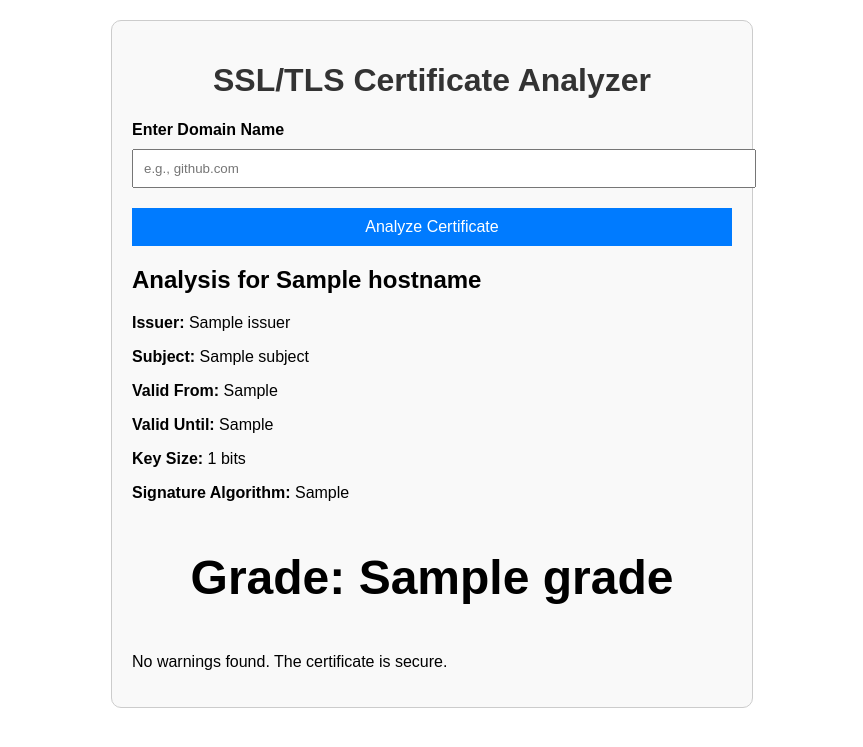
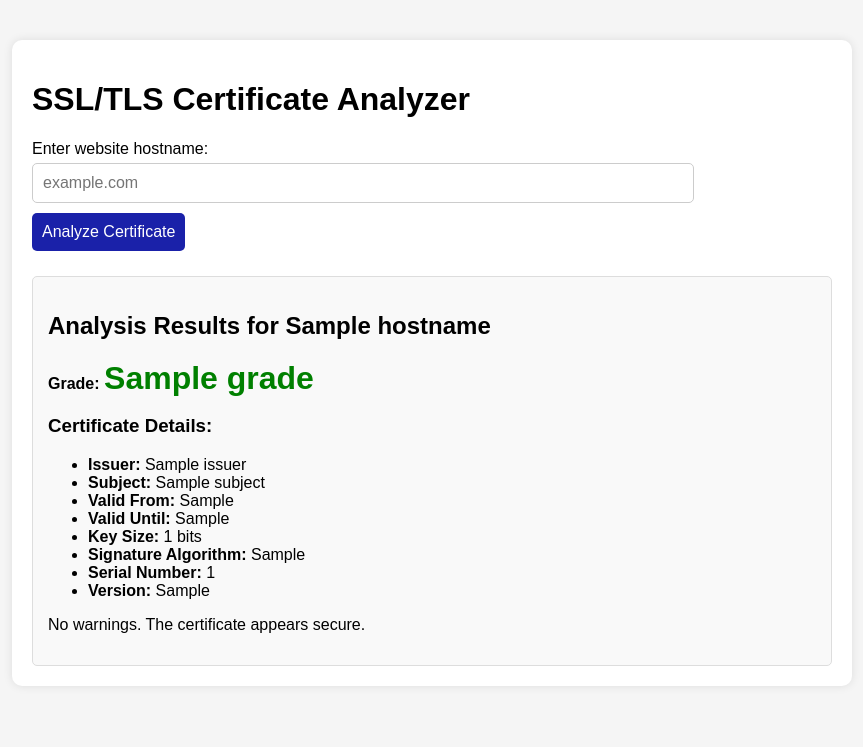
Before and after one commit to bhattadka/Final-Year-Project, a Django app: template wcd/website/templates/analyze.html in a window 1280 px wide. Shown: the top 747 px of the page, without its empty margins (208-1071 px from the left). Run offline with Django 5.2, Linux system fonts and the light colour scheme; the template is opened without the code that fills it: most values are stand-ins (such as "Sample title", 1, 10 or a date in 2020).

Commit message:
updated grading system

```diff
--- a/wcd/website/templates/analyze.html
+++ b/wcd/website/templates/analyze.html
@@ -7,102 +7,109 @@
     <style>
         body {
             font-family: Arial, sans-serif;
-            margin: 0;
+            margin: 20px;
             padding: 20px;
+            background-color: #f5f5f5;
+        }
+        h1 {
+            color: #000000;
         }
         .container {
-            max-width: 600px;
+            max-width: 800px;
             margin: 0 auto;
+            background-color: white;
             padding: 20px;
-            border: 1px solid #ccc;
             border-radius: 10px;
+            box-shadow: 0px 0px 10px rgba(0, 0, 0, 0.1);
+        }
+        .result {
+            margin-top: 20px;
+            padding: 15px;
+            border-radius: 5px;
             background-color: #f9f9f9;
+            border: 1px solid #ddd;
         }
-        h1 {
-            text-align: center;
-            color: #333;
+        .grade {
+            font-size: 2em;
+            font-weight: bold;
+            color: green;
         }
-        label {
-            font-weight: bold;
+        .warnings {
+            color: red;
+        }
+        form {
+            margin-bottom: 20px;
+        }
+        input[type="text"], button {
+            padding: 10px;
+            font-size: 16px;
+            margin: 5px 0;
+            border-radius: 5px;
         }
         input[type="text"] {
-            width: 100%;
-            padding: 10px;
-            margin-top: 10px;
-            margin-bottom: 20px;
+            width: 80%;
+            border: 1px solid #ccc;
         }
-        .btn {
-            display: block;
-            width: 100%;
-            padding: 10px;
-            background-color: #007bff;
+        button {
+            background-color: #1a21a9;
             color: white;
             border: none;
             cursor: pointer;
-            font-size: 16px;
+            align-items : center;
         }
-        .btn:hover {
-            background-color: #0056b3;
-        }
-        .result {
-            margin-top: 20px;
-        }
-        .grade {
-            font-size: 48px;
-            font-weight: bold;
-            text-align: center;
-        }
-        .grade.A { color: green; }
-        .grade.B { color: lightgreen; }
-        .grade.C { color: orange; }
-        .grade.D { color: orangered; }
-        .grade.F { color: red; }
-        ul {
-            list-style: none;
-            padding: 0;
-        }
-        ul li {
-            padding: 5px 0;
-        }
-        .warning {
-            color: red;
+        button:hover {
+            background-color: #45a049;
         }
     </style>
 </head>
 <body>
+
     <div class="container">
         <h1>SSL/TLS Certificate Analyzer</h1>
+
+        <!-- Input form to analyze the SSL certificate -->
         <form method="POST">
             {% csrf_token %}
-            <label for="hostname">Enter Domain Name</label>
-            <input type="text" id="hostname" name="hostname" required placeholder="e.g., github.com">
-            <button type="submit" class="btn">Analyze Certificate</button>
+            <label for="hostname">Enter website hostname:</label><br>
+            <input type="text" id="hostname" name="hostname" placeholder="example.com" required>
+            <br>
+            <button type="submit">Analyze Certificate</button>
         </form>
 
+        <!-- Show analysis results only if details are available -->
         {% if hostname %}
         <div class="result">
-            <h2>Analysis for {{ hostname }}</h2>
+            <h2>Analysis Results for {{ hostname }}</h2>
+            <p><strong>Grade:</strong> <span class="grade">{{ grade }}</span></p>
 
-            <p><strong>Issuer:</strong> {{ issuer }}</p>
-            <p><strong>Subject:</strong> {{ subject }}</p>
-            <p><strong>Valid From:</strong> {{ valid_before }}</p>
-            <p><strong>Valid Until:</strong> {{ valid_after }}</p>
-            <p><strong>Key Size:</strong> {{ key_size }} bits</p>
-            <p><strong>Signature Algorithm:</strong> {{ signature_algorithm }}</p>
-            <p class="grade {{ grade }}">Grade: {{ grade }}</p>
+            <h3>Certificate Details:</h3>
+            <ul>
+                <li><strong>Issuer:</strong> {{ issuer }}</li>
+                <li><strong>Subject:</strong> {{ subject }}</li>
+                <li><strong>Valid From:</strong> {{ valid_before }}</li>
+                <li><strong>Valid Until:</strong> {{ valid_after }}</li>
+                <li><strong>Key Size:</strong> {{ key_size }} bits</li>
+                <li><strong>Signature Algorithm:</strong> {{ signature_algorithm }}</li>
+                <li><strong>Serial Number:</strong> {{ serial_number }}</li>
+                <li><strong>Version:</strong> {{ cert_version }}</li>
+            </ul>
 
+            <!-- Display warnings, if any -->
             {% if warnings %}
-            <h3>Warnings:</h3>
-            <ul>
-                {% for warning in warnings %}
-                <li class="warning">{{ warning }}</li>
-                {% endfor %}
-            </ul>
+            <div class="warnings">
+                <h3>Warnings:</h3>
+                <ul>
+                    {% for warning in warnings %}
+                    <li>{{ warning }}</li>
+                    {% endfor %}
+                </ul>
+            </div>
             {% else %}
-            <p>No warnings found. The certificate is secure.</p>
+            <p>No warnings. The certificate appears secure.</p>
             {% endif %}
         </div>
         {% endif %}
     </div>
+
 </body>
 </html>
```
Also changed, not shown: wcd/website/views.py (+35 -5 lines).
